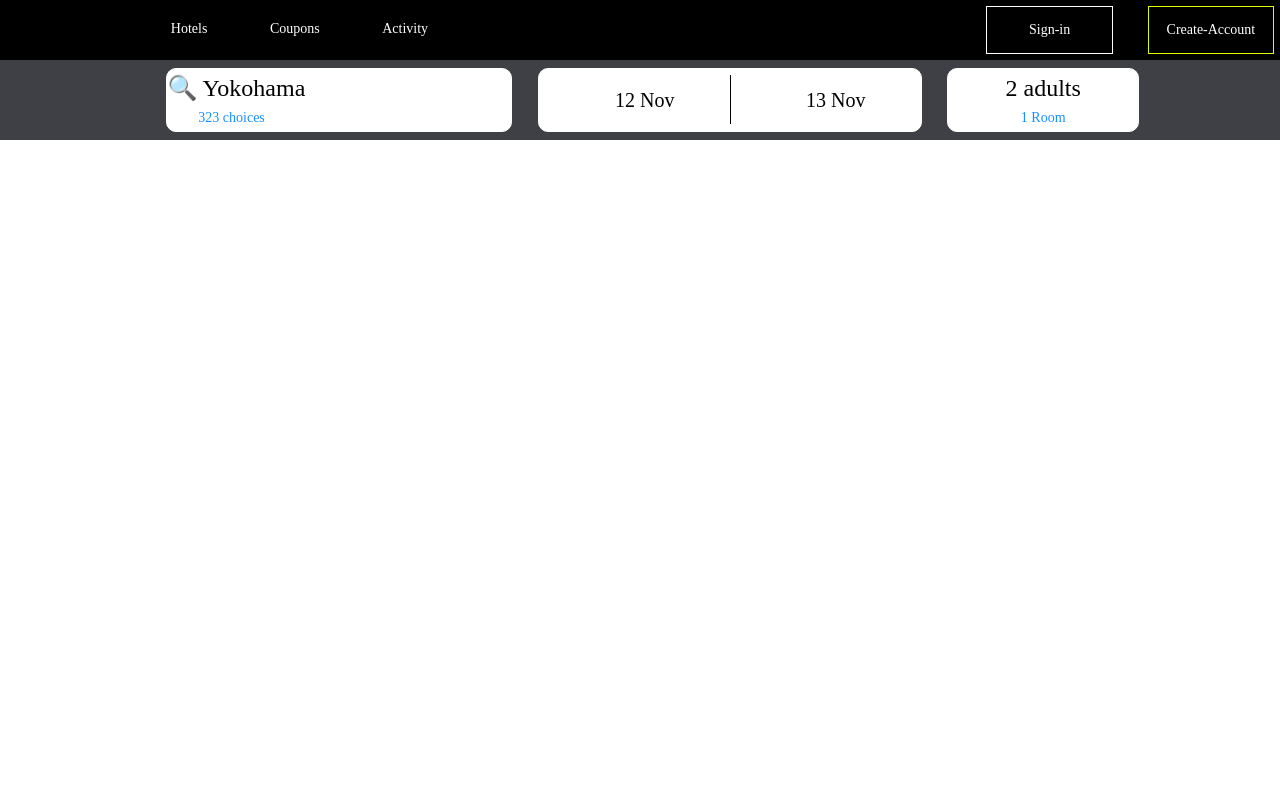
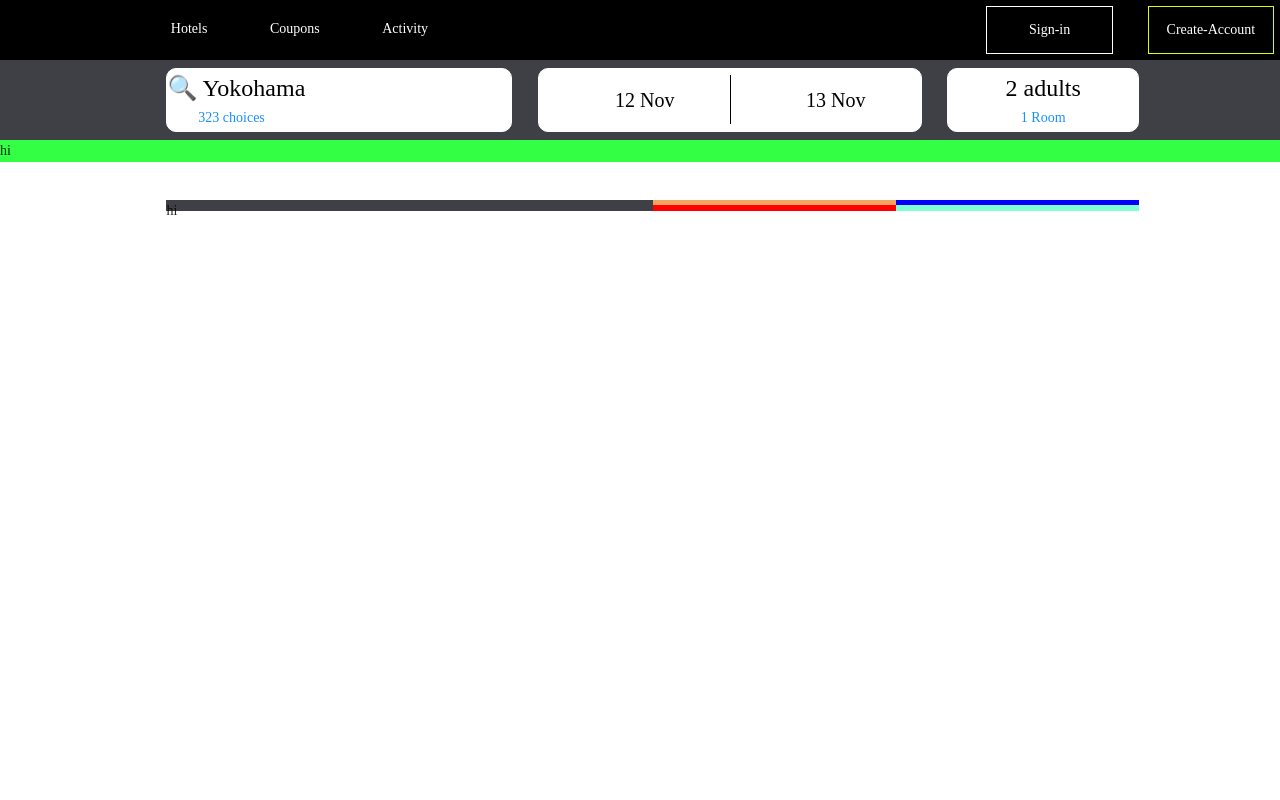
Before and after one commit to pracharapol/Project_Softarch, a React (Create React App) app: page /Hotelsinfo in a window 1280 px wide. Shown: the top 800 px of the page. Built offline with nearby package versions, Linux system fonts and the light colour scheme.

Commit message:
not finish hotelinfo

```diff
--- a/src/Css/Hotelsinfo.css
+++ b/src/Css/Hotelsinfo.css
@@ -191,3 +191,68 @@
   text-align: left;
   margin-left: 9%;
 }
+.backgpicinfo {
+  position: relative;
+  width: 100%;
+  height: 50%;
+  background-color: #3f4;
+}
+.bodypicinfo {
+  margin-top: 3%;
+  position: absolute;
+
+  left: 13%;
+  width: 76%;
+  height: 50%;
+  background-color: #3f4;
+}
+.bodyleftinfo {
+  position: absolute;
+  left: 0%;
+  width: 50%;
+  height: 100%;
+  background-color: #3f4045;
+}
+.bodyrightinfo {
+  position: absolute;
+  right: 0%;
+  width: 50%;
+  height: 100%;
+  background-color: rebeccapurple;
+}
+.bodyrightinfoOne {
+  position: absolute;
+  top: 0%;
+  left: 0%;
+  width: 50%;
+  height: 50%;
+  background-color: sandybrown;
+}
+.bodyrightinfoTwo {
+  position: absolute;
+  top: 50%;
+  left: 0%;
+  width: 50%;
+  height: 50%;
+  background-color: red;
+}
+.bodyrightinfoThree {
+  position: absolute;
+  top: 0%;
+  left: 50%;
+  width: 50%;
+  height: 50%;
+  background-color: blue;
+}
+.bodyrightinfoFour {
+  position: absolute;
+  top: 50%;
+  left: 50%;
+  width: 50%;
+  height: 50%;
+  background-color: aquamarine;
+}
+.bodyinforoom {
+  position: absolute;
+  top: 120%;
+}
--- a/src/page/Hotelsinfo.tsx
+++ b/src/page/Hotelsinfo.tsx
@@ -118,6 +118,19 @@ function Hotelsinfo() {
           </button>
         </Link>
       </div>
+      <div className="backgpicinfo">
+        hi
+        <div className="bodypicinfo">
+          <div className="bodyleftinfo">hi</div>
+          <div className="bodyrightinfo">
+            <div className="bodyrightinfoOne"></div>
+            <div className="bodyrightinfoTwo"></div>
+            <div className="bodyrightinfoThree"></div>
+            <div className="bodyrightinfoFour"></div>
+          </div>
+        </div>
+      </div>
+      <div className="bodyinforoom">he</div>
     </div>
   );
 }
```
